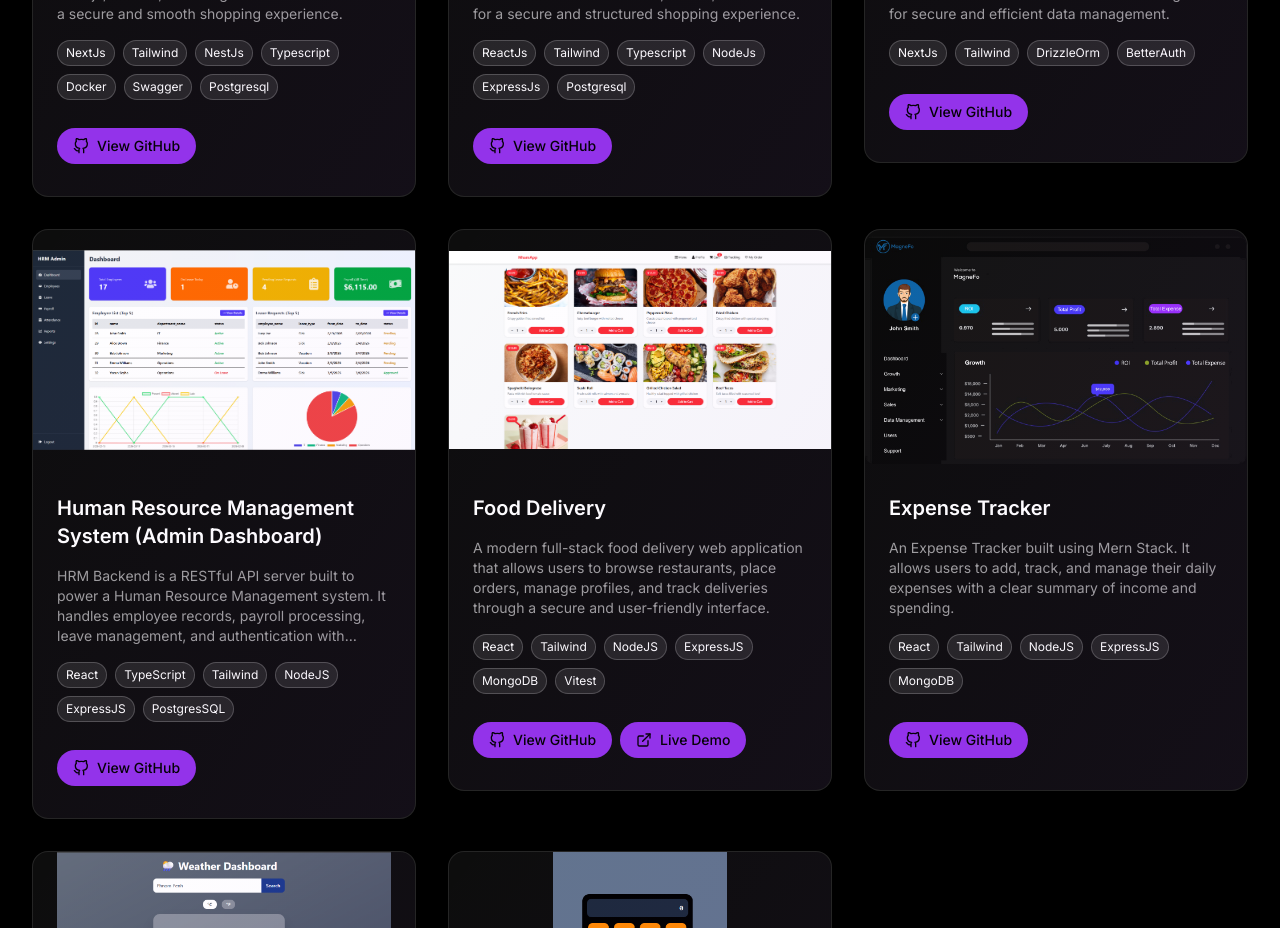
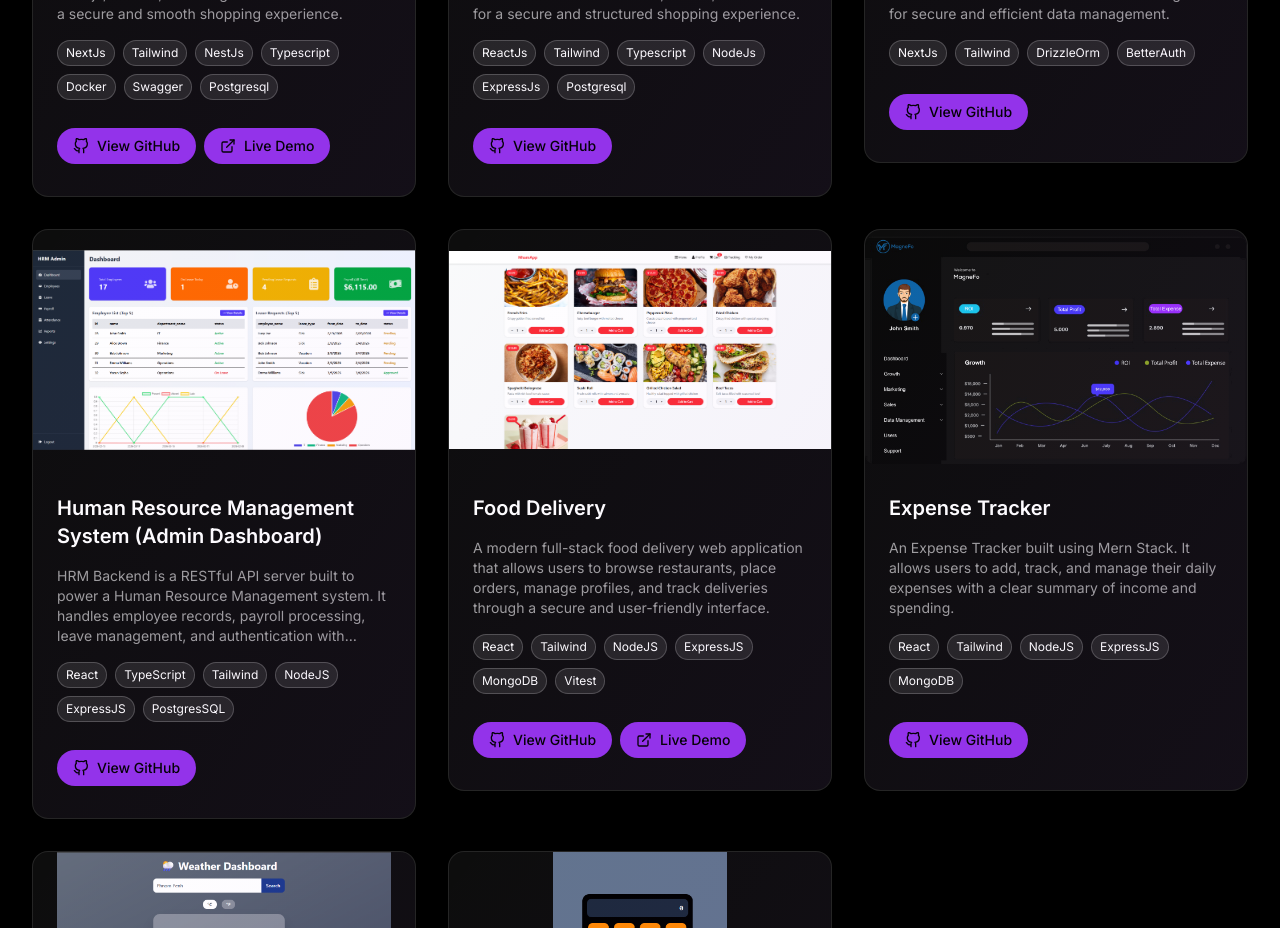
Before and after one commit to y-seyha/Portfolio, a React (Vite) app: page / in a window 1280 px wide. Shown: the part 4080-5008 px from the top of the page. Built offline with nearby package versions, Linux system fonts and the light colour scheme.

Commit message:
Add demo link for Book Store Web App

```diff
--- a/src/data/project.js
+++ b/src/data/project.js
@@ -74,6 +74,7 @@ export const projects = [
       "Postgresql",
     ],
     githubUrl: "https://github.com/y-seyha/Book-Store-Backend",
+    link: "https://ys-bookstore.vercel.app",
   },
   {
     id: 2,
```
